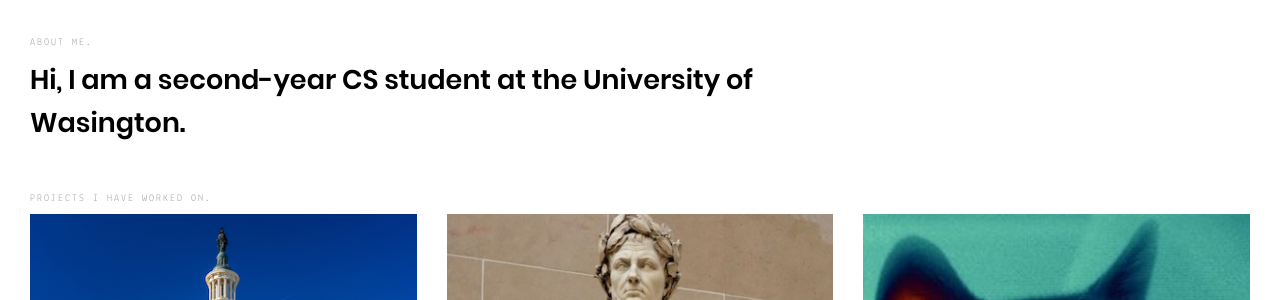
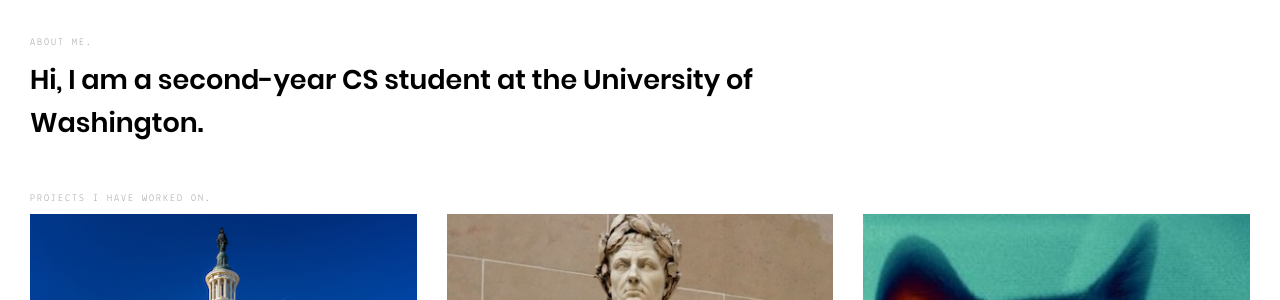
Before and after one commit to snehal-sas/PersonalWebsite, a Jekyll site: the page built from index.html, in a window 1280 px wide and 900 px high, scrolled down 873 px. Shown: the part 199-499 px from the top of the window. Built offline with Jekyll 4.4.1, drawn with Linux system fonts in a browser that asks for light colours; some web fonts are replaced.

Commit message:
Washington spelling error

```diff
--- a/_config.yml
+++ b/_config.yml
@@ -2,7 +2,7 @@
 author: "Snehal Shokeen"
 role: ""
 tagline: "Jekyll Certfied Theme"
-description: "Hi, I am a second-year CS student at the University of Wasington."
+description: "Hi, I am a second-year CS student at the University of Washington."
 keywords: "Snail's Website"
 email: "snehalshokeen@gmail.com"
 linkedin: "https://www.linkedin.com/in/snehal-shokeen-75a645186/"
```
